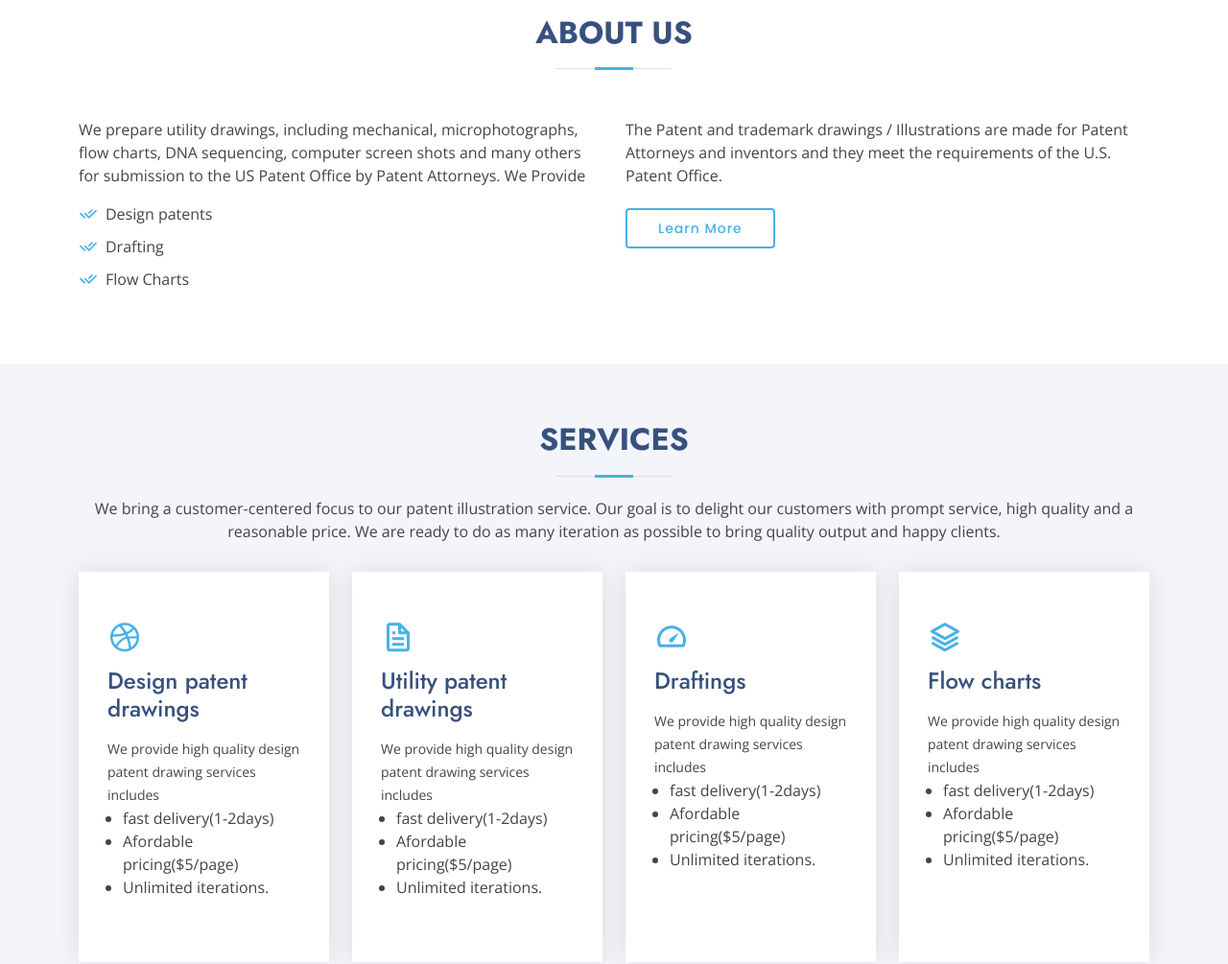
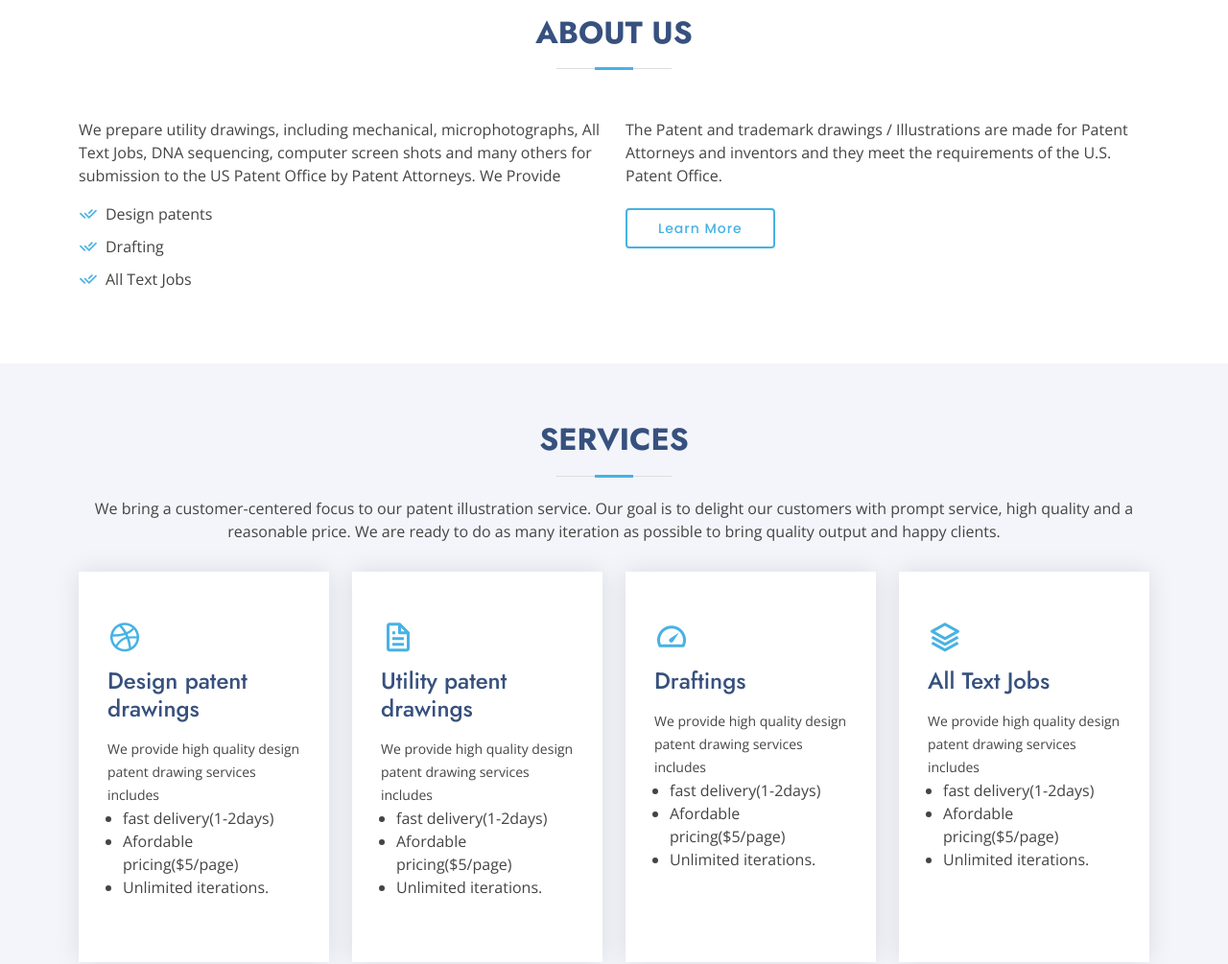
Before and after one commit to Shivaram18/Shapez, a plain HTML site: page index.html in a window 1280 px wide. Shown: the part 780-1785 px from the top of the page at 96% size. Drawn offline with nearby package versions, Linux system fonts and the light colour scheme.

Commit message:
Add files via upload

```diff
--- a/index.html
+++ b/index.html
@@ -88,7 +88,7 @@
           <h1>Welcome to Shapez Patent and Illustrator
              Drawings</h1>
           <!-- <h2>
-            We prepare utility drawings, including mechanical, microphotographs, flow charts, DNA sequencing, computer screen shots and many others for submission to the US Patent Office by Patent Attorneys.
+            We prepare utility drawings, including mechanical, microphotographs, All Text Jobs, DNA sequencing, computer screen shots and many others for submission to the US Patent Office by Patent Attorneys.
 
           </h2>
           <h2 hidden>
@@ -157,13 +157,13 @@
         <div class="row content">
           <div class="col-lg-6">
             <p>
-              We prepare utility drawings, including mechanical, microphotographs, flow charts, DNA sequencing, computer screen shots and many others for submission to the US Patent Office by Patent Attorneys.
+              We prepare utility drawings, including mechanical, microphotographs, All Text Jobs, DNA sequencing, computer screen shots and many others for submission to the US Patent Office by Patent Attorneys.
               We Provide
             </p>
             <ul>
               <li><i class="ri-check-double-line"></i> Design patents</li>
               <li><i class="ri-check-double-line"></i> Drafting</li>
-              <li><i class="ri-check-double-line"></i> Flow Charts</li>
+              <li><i class="ri-check-double-line"></i> All Text Jobs</li>
             </ul>
           </div>
           <div class="col-lg-6 pt-4 pt-lg-0">
@@ -244,7 +244,7 @@
           <div class="col-xl-3 col-md-6 d-flex align-items-stretch mt-4 mt-xl-0" data-aos="zoom-in" data-aos-delay="400">
             <div class="icon-box">
               <div class="icon"><i class="bx bx-layer"></i></div>
-              <h4><a href="">Flow charts</a></h4>
+              <h4><a href="">All Text Jobs</a></h4>
               <p>We provide high quality design patent drawing services includes</p>
                 <ul style="text-align: left; padding-left: 1rem;">
                   <li>fast delivery(1-2days)</li>
@@ -733,7 +733,7 @@
               <div class="email">
                 <i class="bi bi-envelope"></i>
                 <h4>Email:</h4>
-                <p>Shapez@gmail.com</p>
+                <p>shapez.patent@gmail.com</p>
               </div>
 
               <div class="phone">
@@ -810,7 +810,7 @@
               Barath nagar, Moosapet <br>
             Hyderabad, Telangana, 500028.  </p>
               <strong>Phone:</strong> +91 7989409170<br>
-              <strong>Email:</strong> shivaramm4@gmail.com<br>
+              <strong>Email:</strong> shapez.patent@gmail.com<br>
             </p>
           </div>
 
@@ -831,7 +831,7 @@
               <li><i class="bx bx-chevron-right"></i> <a href="#">Design Patent Drawings</a></li>
               <li><i class="bx bx-chevron-right"></i> <a href="#">Utility Drawings</a></li>
               <li><i class="bx bx-chevron-right"></i> <a href="#">Drafting</a></li>
-              <li><i class="bx bx-chevron-right"></i> <a href="#">Flow charts</a></li>
+              <li><i class="bx bx-chevron-right"></i> <a href="#">All Text Jobs</a></li>
               <!-- <li><i class="bx bx-chevron-right"></i> <a href="#"></a></li> -->
             </ul>
           </div>
```
